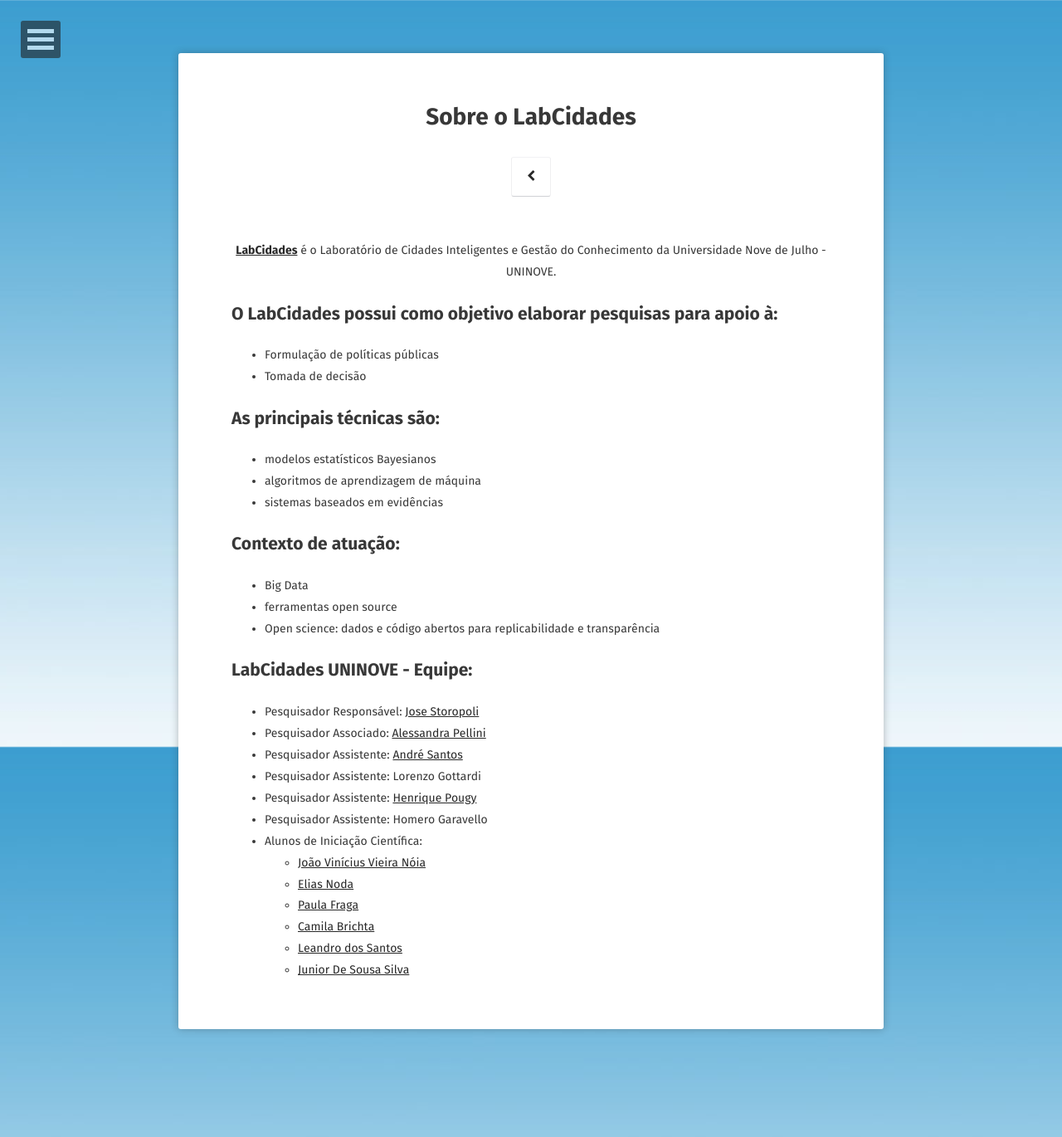
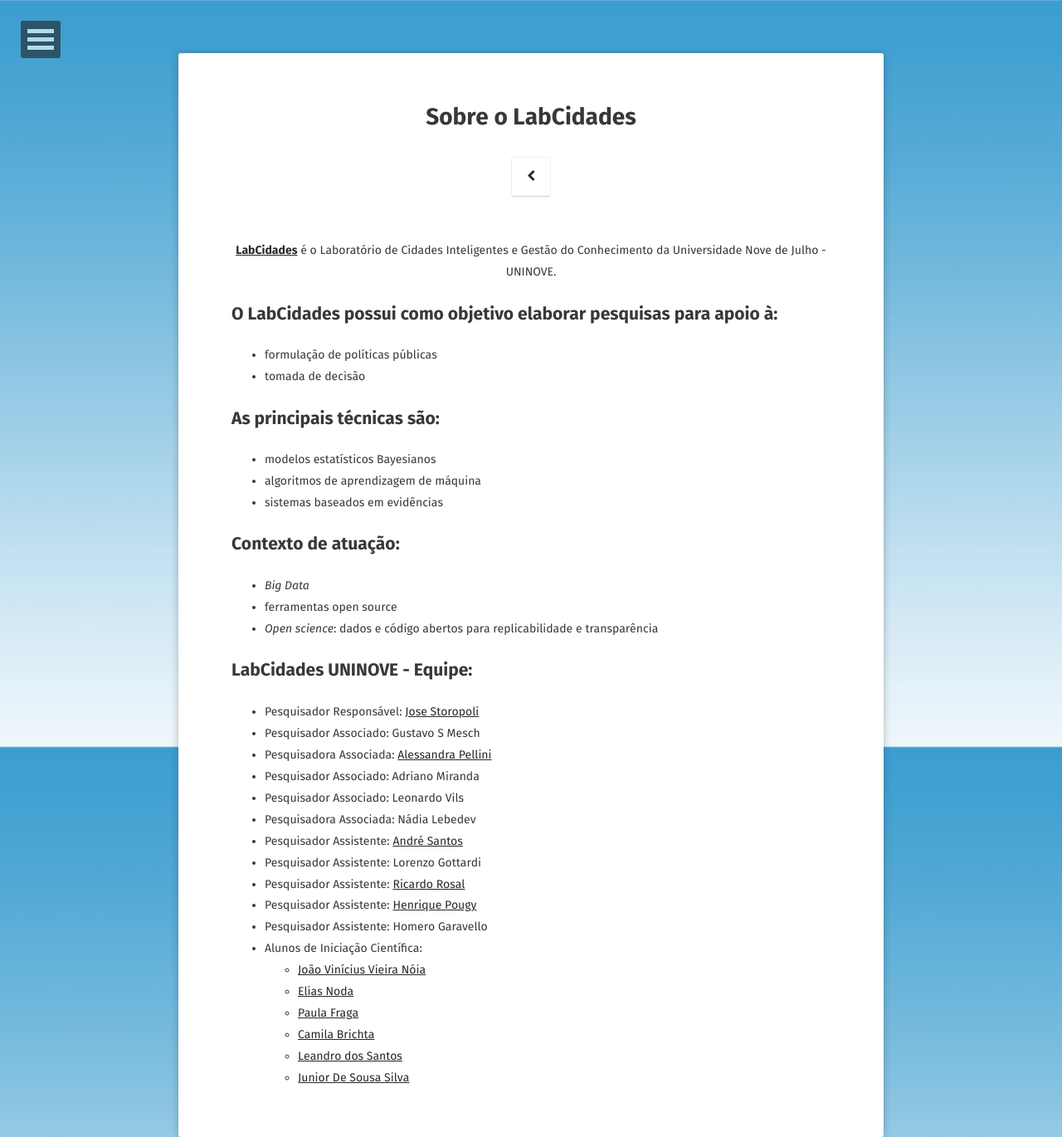
Before and after one commit to LabCidades/LabCidades.github.io, a Jekyll site: the page built from about/index.md, in a window 1280 px wide. Shown: the whole page at 83% size. Built offline with Jekyll 4.4.1, drawn with Linux system fonts in a browser that asks for light colours; some web fonts are replaced.

Commit message:
Adicionado a equipe no about/

```diff
--- a/about/index.md
+++ b/about/index.md
@@ -9,8 +9,8 @@ comments: false
 <center><a href="https://github.com/LabCidades"><b>LabCidades</b></a> é o Laboratório de Cidades Inteligentes e Gestão do Conhecimento da Universidade Nove de Julho - UNINOVE.</center>
 
 ## O LabCidades possui como objetivo elaborar pesquisas para apoio à:
-* Formulação de políticas públicas
-* Tomada de decisão
+* formulação de políticas públicas
+* tomada de decisão
 
 ## As principais técnicas são:
 * modelos estatísticos Bayesianos
@@ -18,15 +18,20 @@ comments: false
 * sistemas baseados em evidências
 
 ## Contexto de atuação:
-* Big Data
+* *Big Data*
 * ferramentas open source
-* Open science: dados e código abertos para replicabilidade e transparência
+* *Open science*: dados e código abertos para replicabilidade e transparência
 
 ## LabCidades UNINOVE - Equipe:
 * Pesquisador Responsável: [Jose Storopoli](https://github.com/storopoli)
-* Pesquisador Associado: [Alessandra Pellini](https://github.com/acgpellini)
+* Pesquisador Associado: Gustavo S Mesch
+* Pesquisadora Associada: [Alessandra Pellini](https://github.com/acgpellini)
+* Pesquisador Associado: Adriano Miranda
+* Pesquisador Associado: Leonardo Vils
+* Pesquisadora Associada: Nádia Lebedev
 * Pesquisador Assistente: [André Santos](https://github.com/andrelmfsantos)
 * Pesquisador Assistente: Lorenzo Gottardi
+* Pesquisador Assistente: [Ricardo Rosal](https://github.com/RosalRicardo)
 * Pesquisador Assistente: [Henrique Pougy](https://github.com/h-pgy)
 * Pesquisador Assistente: Homero Garavello
 * Alunos de Iniciação Científica:
```
